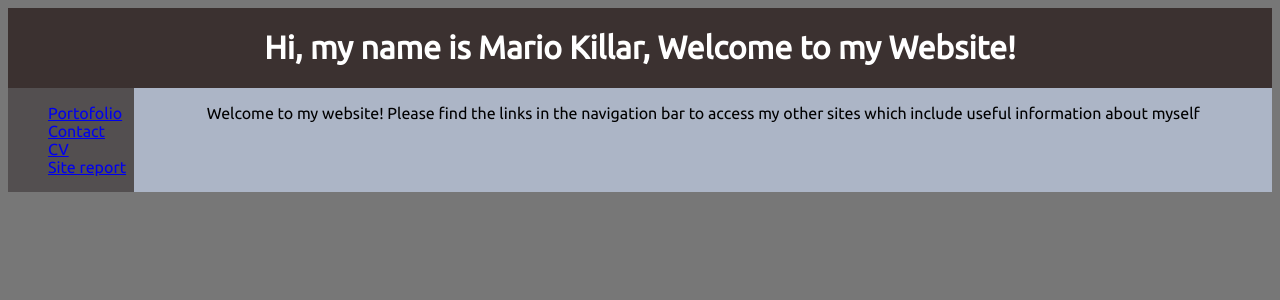
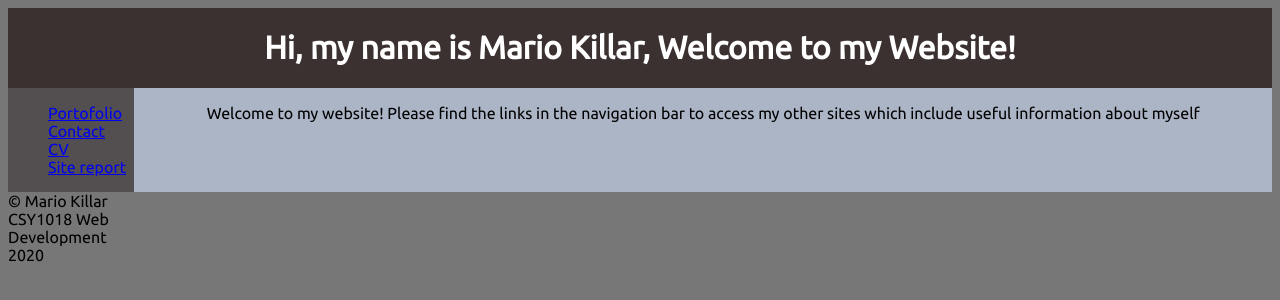
Before and after one commit to kmario158/Assignment1, a plain HTML site: page index.html in a window 1280 px wide. Drawn offline with Linux system fonts and the light colour scheme.

Commit message:
added footer tag and content

```diff
--- a/index.html
+++ b/index.html
@@ -30,5 +30,9 @@
 
         </ul>
     </nav>
+
+    <footer>
+        &copy; Mario Killar CSY1018 Web Development 2020
+    </footer>
 </body>
 </html>
```
